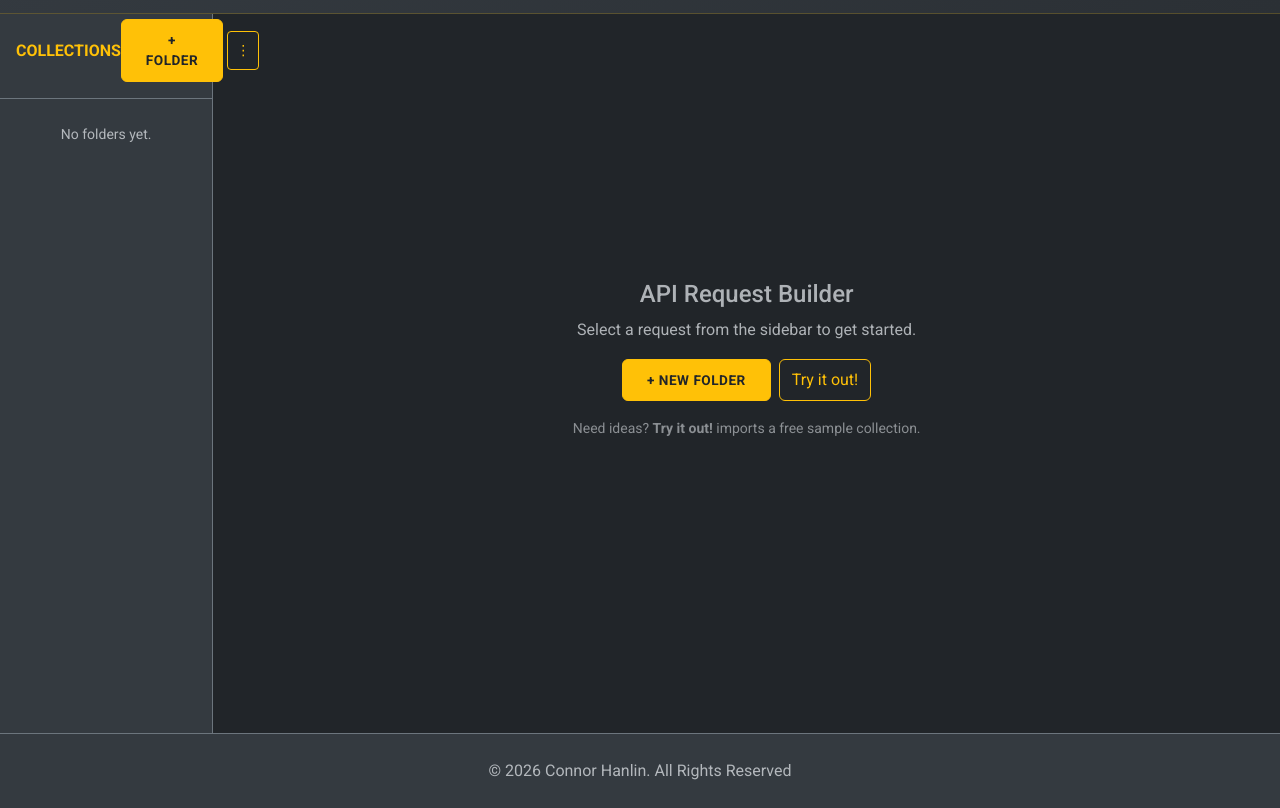
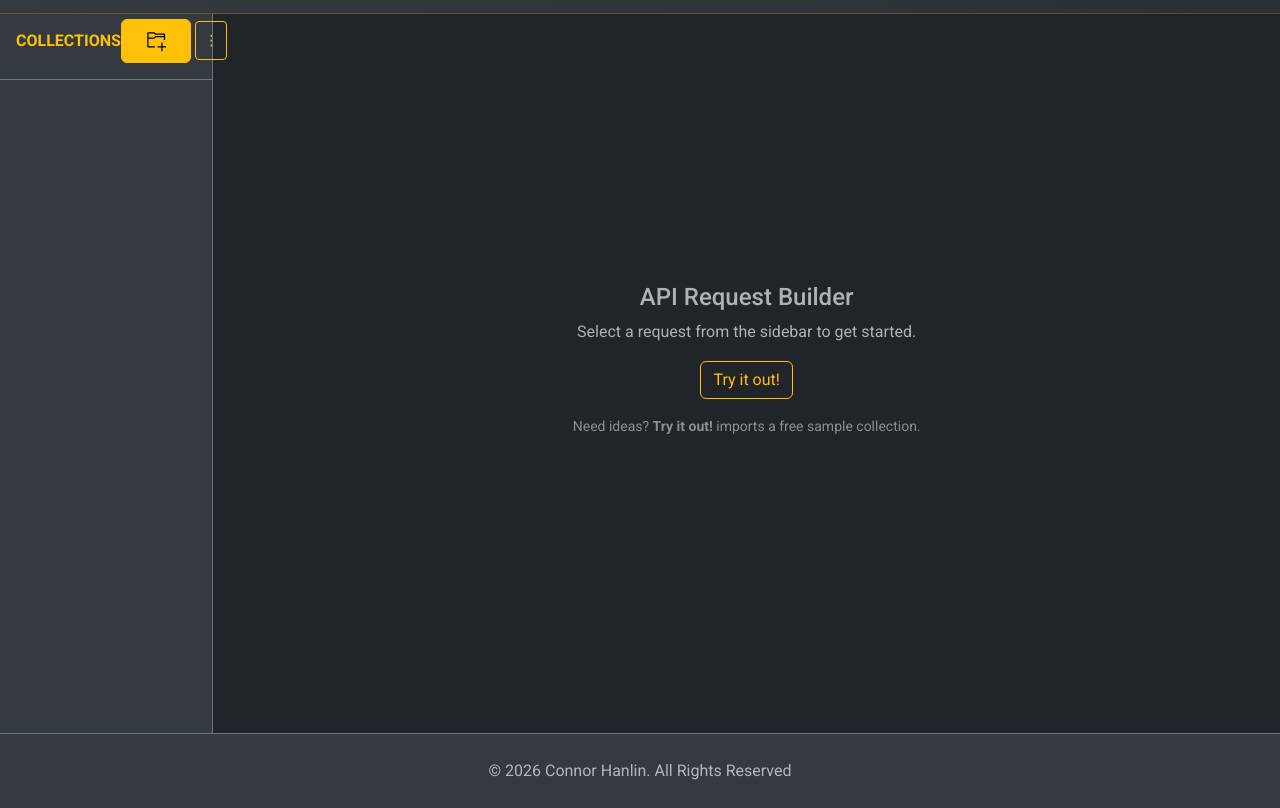
Before and after one commit to cph5236/cph5236.github.io, a website: page ApiBuilder/api-builder.html in a window 1280 px wide. Shown: the part 67-875 px from the top of the page. Drawn offline with Linux system fonts and the light colour scheme.

Commit message:
Change new folder button in api-builder to use an svg icon

```diff
--- a/ApiBuilder/api-builder.html
+++ b/ApiBuilder/api-builder.html
@@ -52,9 +52,14 @@
                 <!-- Sidebar -->
                 <aside id="sidebar" class="col-lg-3 col-xl-2 p-0 border-end border-secondary">
                     <div class="sidebar-header d-flex justify-content-between align-items-center p-3 border-bottom border-secondary">
-                        <h6 class="mb-0 text-warning fw-bold text-uppercase">Collections</h6>
+                            <h6 class="mb-0 text-warning fw-bold text-uppercase">Collections</h6>
                         <div class="d-flex gap-1 align-items-center">
-                            <button class="btn btn-sm btn-warning" id="btn-new-folder" title="New Folder">+ Folder</button>
+                            <button class="btn btn-sm btn-warning" id="btn-new-folder" title="New Folder">
+                                <svg class="bi" width="1.5em" height="1.5em" aria-hidden="true" focusable="false">
+                                    <use href="#folder-fill"></use>
+                                </svg>
+                                <span class="visually-hidden">New Folder</span>
+                            </button>
                             <div class="dropdown">
                                 <button class="btn btn-sm btn-outline-warning p-2" type="button" data-bs-toggle="dropdown" aria-expanded="false" title="More actions">⋮</button>
                                 <ul class="dropdown-menu dropdown-menu-end">
@@ -78,7 +83,6 @@
                         <h4 class="mb-2">API Request Builder</h4>
                         <p class="mb-3">Select a request from the sidebar to get started.</p>
                         <div class="d-flex gap-2">
-                            <button class="btn btn-warning" id="btn-new-folder-empty" title="Create a new folder in the sidebar">+ New Folder</button>
                             <button class="btn btn-outline-warning" id="btn-empty-try-it-out" title="Load a sample collection with httpbin.org requests">Try it out!</button>
                         </div>
                         <p class="small mt-3 text-muted opacity-75">Need ideas? <strong>Try it out!</strong> imports a free sample collection.</p>
@@ -362,6 +366,9 @@
             <path d="M6 .278a.768.768 0 0 1 .08.858 7.208 7.208 0 0 0-.878 3.46c0 4.021 3.278 7.277 7.318 7.277.527 0 1.04-.055 1.533-.16a.787.787 0 0 1 .81.316.733.733 0 0 1-.031.893A8.349 8.349 0 0 1 8.344 16C3.734 16 0 12.286 0 7.71 0 4.367 2.052 1.534 4.822.525a.773.773 0 0 1 1.178.278z"/>
             <path d="M10.794 3.148a.217.217 0 0 1 .412 0l.387 1.162c.173.518.579.924 1.097 1.097l1.162.387a.217.217 0 0 1 0 .412l-1.162.387a1.734 1.734 0 0 0-1.097 1.097l-.387 1.162a.217.217 0 0 1-.412 0l-.387-1.162A1.734 1.734 0 0 0 9.31 6.593l-1.162-.387a.217.217 0 0 1 0-.412l1.162-.387a1.734 1.734 0 0 0 1.097-1.097l.387-1.162zM13.863.099a.145.145 0 0 1 .274 0l.258.774c.115.346.386.617.732.732l.774.258a.145.145 0 0 1 0 .274l-.774.258a1.156 1.156 0 0 0-.732.732l-.258.774a.145.145 0 0 1-.274 0l-.258-.774a1.156 1.156 0 0 0-.732-.732l-.774-.258a.145.145 0 0 1 0-.274l.774-.258c.346-.115.617-.386.732-.732L13.863.1z"/>
         </symbol>
+        <symbol id="folder-fill" viewBox="0 0 16 16">
+            <path d="M14.5 2H7.71l-.85-.85L6.51 1h-5l-.5.5v11l.5.5H7v-1H1.99V6h4.49l.35-.15.86-.86H14v1.5l-.001.51h1.011V2.5L14.5 2zm-.51 2h-6.5l-.35.15-.86.86H2v-3h4.29l.85.85.36.15H14l-.01.99zM13 16h-1v-3H9v-1h3V9h1v3h3v1h-3v3z"/>
+        </symbol>
     </svg>
 
     <script src="../assets/js/theme.js"></script>
```
